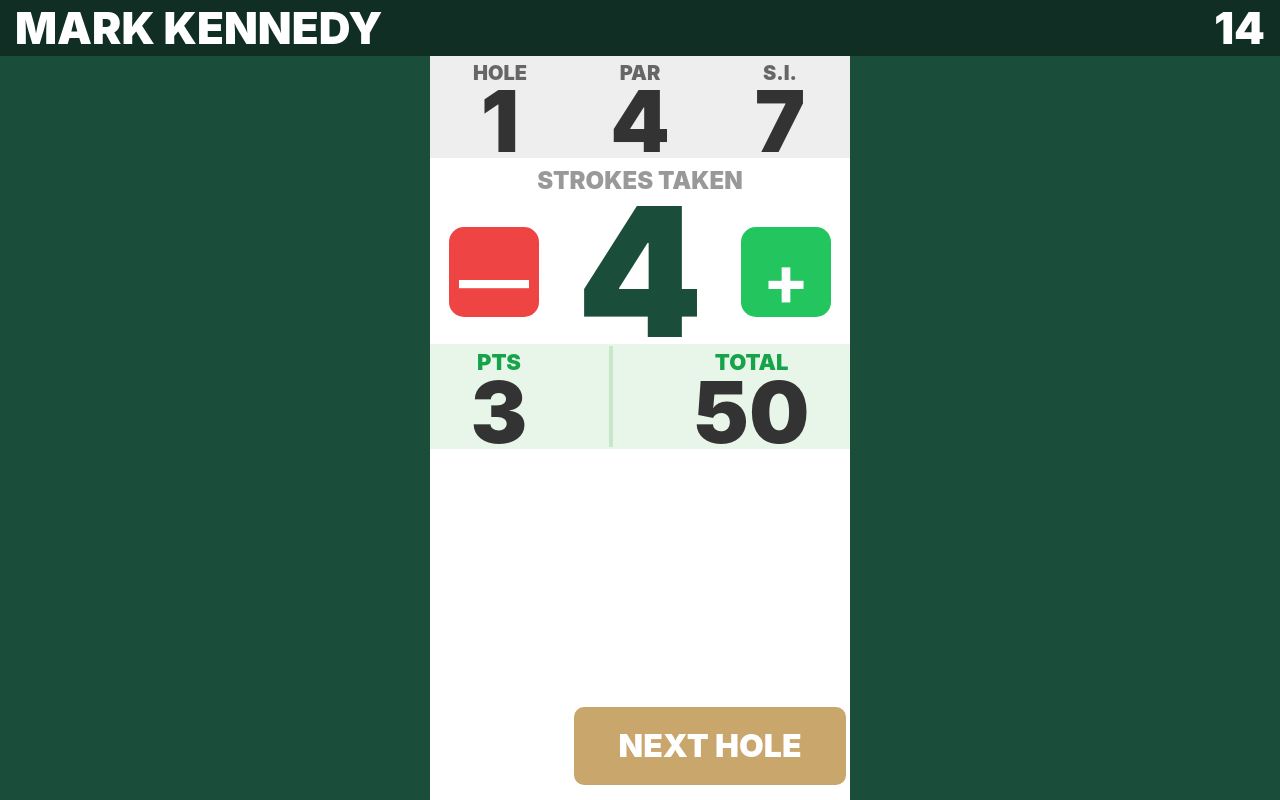
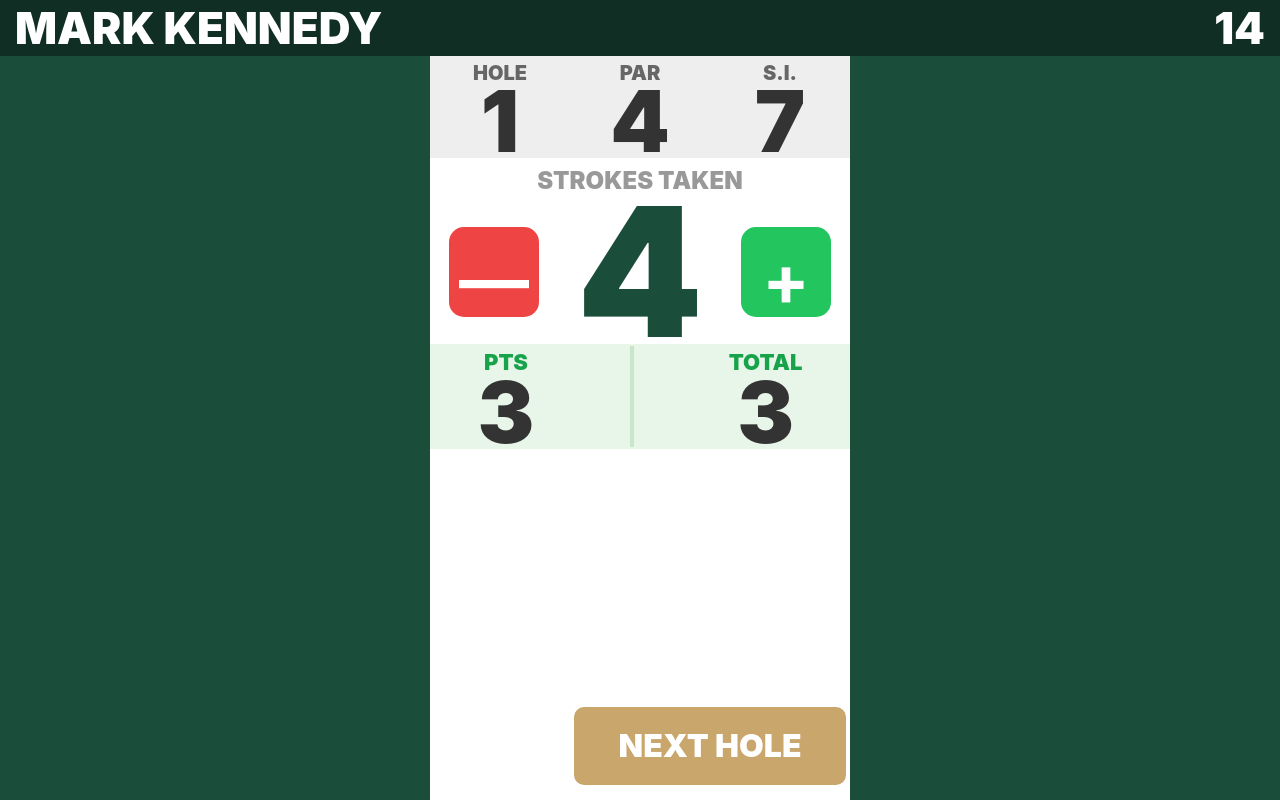
Before and after one commit to Joxer88/golf-society-app, a React (Create React App) app: page / in a window 1280 px wide. Built offline with nearby package versions, Linux system fonts and the light colour scheme.

Commit message:
ghost score corrected

```diff
--- a/src/App.js
+++ b/src/App.js
@@ -27,11 +27,17 @@ const GolfApp = () => {
     setScores(newScores);
   };
 
-  const totalPoints = scores.reduce((acc, s, i) => acc + calcHolePoints(s, course[i].par, course[i].si), 0);
+  // NEW LOGIC: Only sum points for holes already visited/played
+  const runningTotal = scores.reduce((acc, s, i) => {
+    return i <= currentHole ? acc + calcHolePoints(s, course[i].par, course[i].si) : acc;
+  }, 0);
+
+  // For the final submission, we use the full 18 holes
+  const finalTotal = scores.reduce((acc, s, i) => acc + calcHolePoints(s, course[i].par, course[i].si), 0);
 
   const handleSubmit = async () => {
     if (!verifierName) return alert("Marker must sign!");
-    await supabase.from('rounds').insert([{ player_name: player.name, handicap: player.handicap, total_points: totalPoints, verifier: verifierName, scores: scores }]);
+    await supabase.from('rounds').insert([{ player_name: player.name, handicap: player.handicap, total_points: finalTotal, verifier: verifierName, scores: scores }]);
     window.location.reload();
   };
 
@@ -49,7 +55,7 @@ const GolfApp = () => {
             ))}
           </div>
           <div style={{ textAlign: 'center', borderTop: '4px solid #1A4D3A' }}>
-            <p style={{ fontSize: '55px', fontWeight: '900', margin: '0' }}>TOTAL: {totalPoints}</p>
+            <p style={{ fontSize: '55px', fontWeight: '900', margin: '0' }}>TOTAL: {finalTotal}</p>
           </div>
           <input type="text" placeholder="MARKER NAME" style={{ width: '100%', padding: '10px', borderRadius: '8px', border: '3px solid #ddd', textAlign: 'center', fontSize: '24px', marginBottom: '4px' }} value={verifierName} onChange={(e)=>setVerifierName(e.target.value.toUpperCase())} />
           <button onClick={handleSubmit} style={{ width: '100%', backgroundColor: '#16a34a', color: 'white', padding: '15px', borderRadius: '8px', fontSize: '28px', fontWeight: '900', border: 'none' }}>SUBMIT</button>
@@ -62,7 +68,6 @@ const GolfApp = () => {
   return (
     <div style={{ height: '100vh', backgroundColor: '#1A4D3A', color: 'white', padding: '0px', display: 'flex', flexDirection: 'column', alignItems: 'center', overflow: 'hidden' }}>
 
-      {/* Header - Doubled Size as requested (approx 44px) */}
       <div style={{ width: '100%', display: 'flex', justifyContent: 'space-between', padding: '6px 15px', backgroundColor: 'rgba(0,0,0,0.4)' }}>
         <p style={{ fontSize: '44px', fontWeight: '900', margin: 0, lineHeight: 1 }}>{player.name}</p>
         <p style={{ fontSize: '44px', fontWeight: '900', margin: 0, lineHeight: 1 }}>{player.handicap}</p>
@@ -70,14 +75,12 @@ const GolfApp = () => {
 
       <div style={{ width: '100%', maxWidth: '420px', backgroundColor: 'white', color: '#333', flex: 1, display: 'flex', flexDirection: 'column', justifyContent: 'flex-start', overflow: 'hidden' }}>
 
-        {/* Hole Info Section */}
         <div style={{ display: 'grid', gridTemplateColumns: 'repeat(3, 1fr)', textAlign: 'center', backgroundColor: '#eee', padding: '2px 0' }}>
           <div><p style={{ fontSize: '20px', fontWeight: '900', margin: 0, color: '#666' }}>HOLE</p><p style={{ fontSize: '85px', fontWeight: '900', lineHeight: 0.8, margin: 0 }}>{currentHole + 1}</p></div>
           <div><p style={{ fontSize: '20px', fontWeight: '900', margin: 0, color: '#666' }}>PAR</p><p style={{ fontSize: '85px', fontWeight: '900', lineHeight: 0.8, margin: 0 }}>{course[currentHole].par}</p></div>
           <div><p style={{ fontSize: '20px', fontWeight: '900', margin: 0, color: '#666' }}>S.I.</p><p style={{ fontSize: '85px', fontWeight: '900', lineHeight: 0.8, margin: 0 }}>{course[currentHole].si}</p></div>
         </div>
 
-        {/* Main Input Section */}
         <div style={{ textAlign: 'center', padding: '5px 0' }}>
           <p style={{ fontSize: '24px', fontWeight: '900', color: '#999', margin: '0 0 5px 0' }}>STROKES TAKEN</p>
           <div style={{ display: 'flex', alignItems: 'center', justifyContent: 'space-around' }}>
@@ -87,14 +90,12 @@ const GolfApp = () => {
           </div>
         </div>
 
-        {/* Points Display - "PTS" label added */}
         <div style={{ display: 'flex', justifyContent: 'space-around', backgroundColor: '#e8f5e9', padding: '2px 0' }}>
           <div style={{ textAlign: 'center' }}><p style={{ fontSize: '22px', color: '#16a34a', fontWeight: '900', margin: 0 }}>PTS</p><p style={{ fontSize: '85px', fontWeight: '900', lineHeight: 0.8, margin: 0 }}>{calcHolePoints(scores[currentHole], course[currentHole].par, course[currentHole].si)}</p></div>
           <div style={{ borderLeft: '4px solid #c8e6c9' }}></div>
-          <div style={{ textAlign: 'center' }}><p style={{ fontSize: '22px', color: '#16a34a', fontWeight: '900', margin: 0 }}>TOTAL</p><p style={{ fontSize: '85px', fontWeight: '900', lineHeight: 0.8, margin: 0 }}>{totalPoints}</p></div>
+          <div style={{ textAlign: 'center' }}><p style={{ fontSize: '22px', color: '#16a34a', fontWeight: '900', margin: 0 }}>TOTAL</p><p style={{ fontSize: '85px', fontWeight: '900', lineHeight: 0.8, margin: 0 }}>{runningTotal}</p></div>
         </div>
 
-        {/* Navigation - Shorter height, lifted slightly */}
         <div style={{ marginTop: 'auto', display: 'flex', gap: '4px', padding: '2px 4px 15px 4px' }}>
           <button onClick={() => setCurrentHole(Math.max(0, currentHole - 1))} style={{ flex: 1, padding: '15px 0', backgroundColor: '#666', color: 'white', fontSize: '24px', fontWeight: 'bold', border: 'none', borderRadius: '10px', visibility: currentHole === 0 ? 'hidden' : 'visible' }}>BACK</button>
           {currentHole < 17 ? (
```
